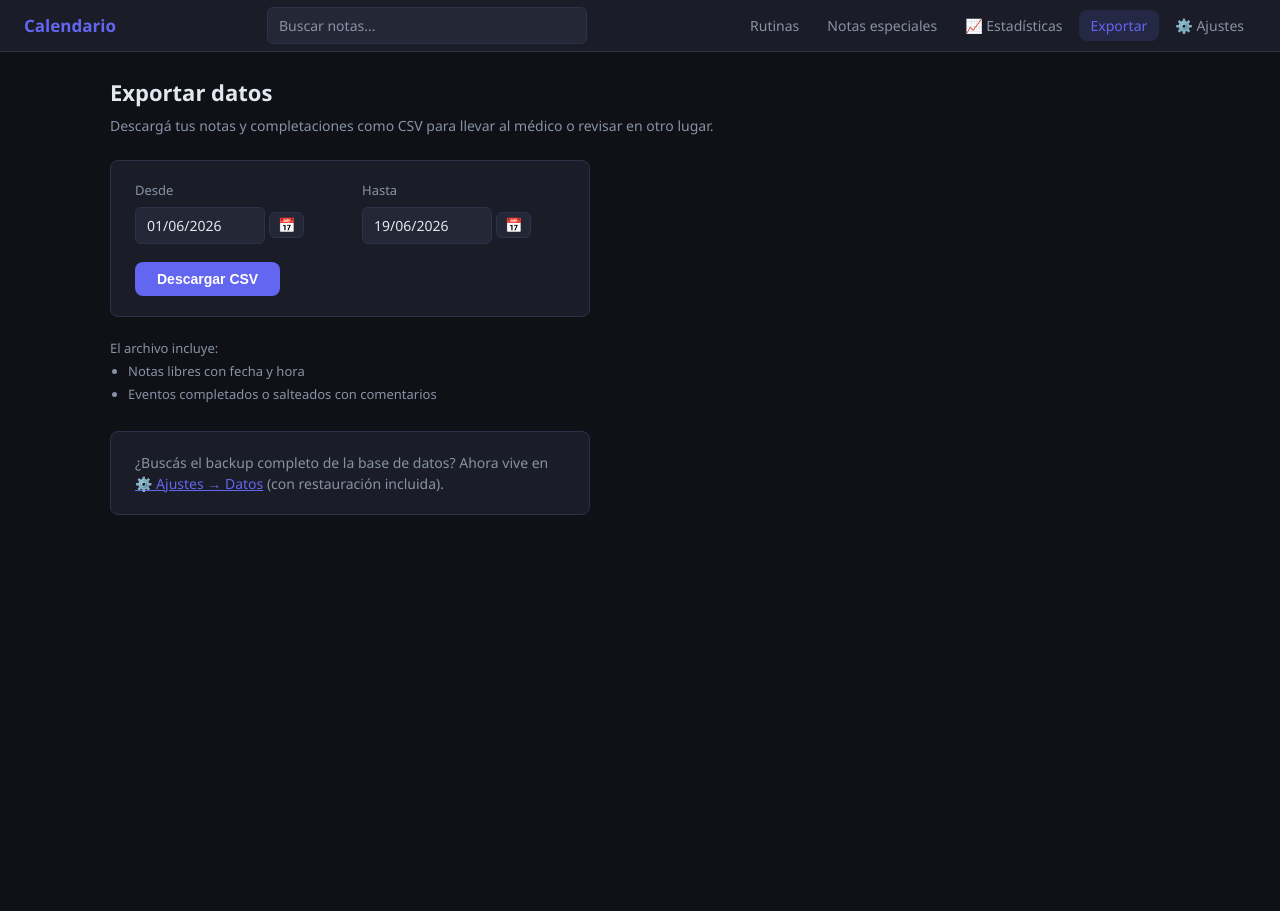
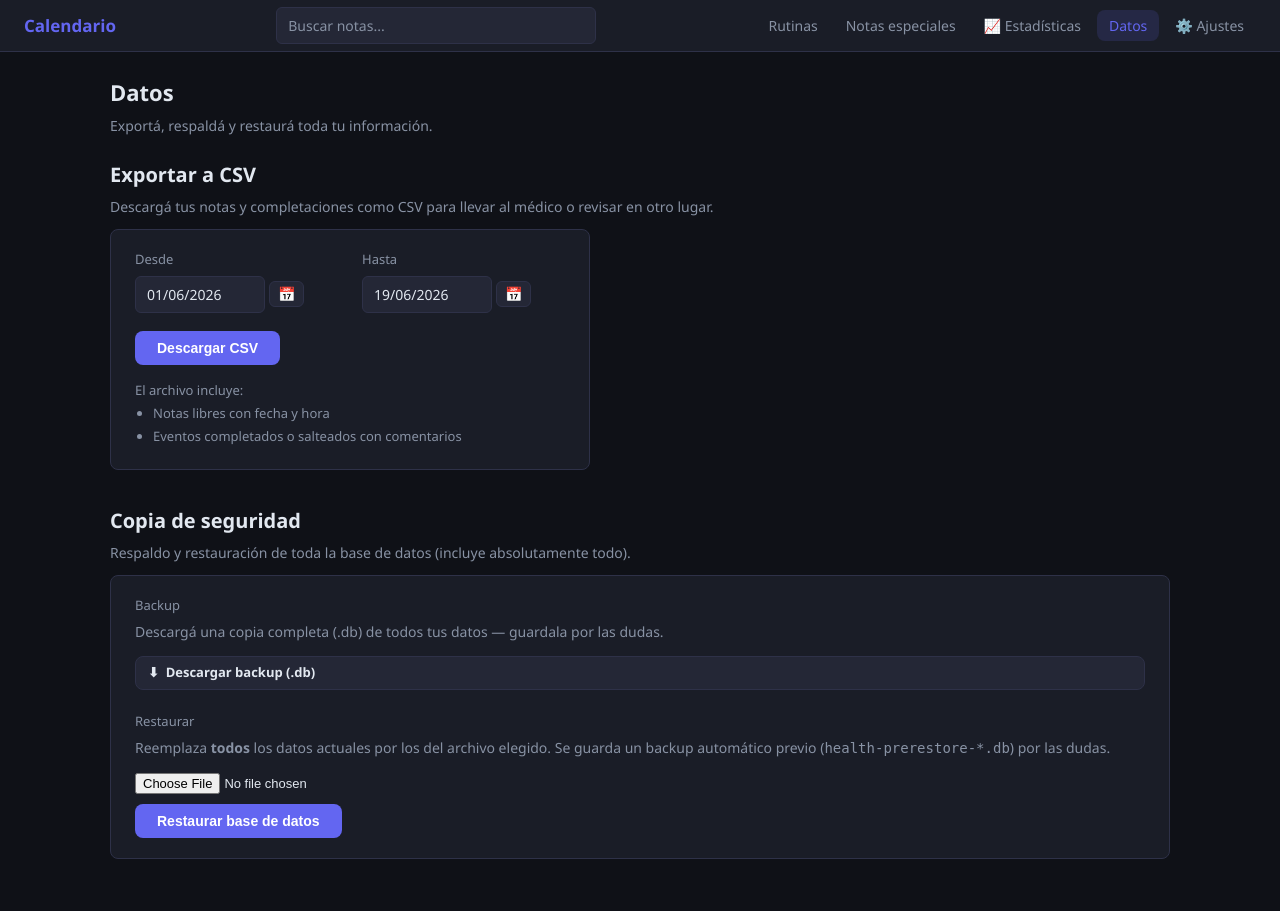
Before and after one commit to LDsAragon/health-tracker, a Flask app: page /export in a window 1280 px wide. Before the commit the page ends 515 px from the top, so only its background shows below. Run offline with Flask 3, Linux system fonts and the light colour scheme; data that the repository does not hold is empty.

Commit message:
datos: unificar exportar+backup+restaurar en un solo tab 'Datos' (ex Exportar), ocultable via show_export; sacar backup/restore de Ajustes

```diff
--- a/routes/main.py
+++ b/routes/main.py
@@ -118,8 +118,7 @@ def week_view(date_str):
 @bp.route("/ajustes")
 def settings_view():
     return render_template("settings.html", themes=THEMES,
-                           back=safe_back(request.args.get("back")),
-                           datos=request.args.get("datos"))
+                           back=safe_back(request.args.get("back")))
 
 
 @bp.route("/ajustes/guardar", methods=["POST"])
@@ -212,7 +211,8 @@ def charts_delete(chart_id):
 def export_view():
     today = date.today().isoformat()
     first_of_month = date.today().replace(day=1).isoformat()
-    return render_template("export.html", today=today, first_of_month=first_of_month)
+    return render_template("export.html", today=today, first_of_month=first_of_month,
+                           datos=request.args.get("datos"))
 
 
 @bp.route("/export/download")
@@ -281,7 +281,7 @@ def restore_upload():
     import os, tempfile
     f = request.files.get("dbfile")
     if not f or not f.filename:
-        return redirect(url_for("main.settings_view", datos="err-nofile"))
+        return redirect(url_for("main.export_view", datos="err-nofile"))
     base = os.path.dirname(os.path.abspath(db.db_path())) or "."
     fd, tmp = tempfile.mkstemp(suffix=".db", dir=base)   # mismo dir → os.replace atómico
     os.close(fd)
@@ -292,7 +292,7 @@ def restore_upload():
         for p in (tmp, tmp + "-wal", tmp + "-shm"):
             if os.path.exists(p):
                 os.remove(p)
-    return redirect(url_for("main.settings_view", datos="ok" if ok else "err-invalid"))
+    return redirect(url_for("main.export_view", datos="ok" if ok else "err-invalid"))
 
 
 # ── Search ─────────────────────────────────────────────────────────────────────
--- a/templates/base.html
+++ b/templates/base.html
@@ -37,8 +37,8 @@
       {% endif %}
       {% if settings.show_export != 'hide' %}
       <a href="{{ url_for('main.export_view') }}"
-         class="nav-link {% if request.endpoint in ('main.export_view', 'main.export_download') %}active{% endif %}">
-        Exportar
+         class="nav-link {% if request.endpoint in ('main.export_view', 'main.export_download', 'main.backup_download', 'main.restore_upload') %}active{% endif %}">
+        Datos
       </a>
       {% endif %}
       <a href="{{ url_for('main.settings_view', back=request.full_path) }}"
--- a/templates/export.html
+++ b/templates/export.html
@@ -1,13 +1,26 @@
 {% extends "base.html" %}
 {% from "_macros.html" import date_field %}
-{% block title %}Exportar datos{% endblock %}
+{% block title %}Datos{% endblock %}
 
 {% block content %}
 <div class="page-top">
-  <h1 class="page-title">Exportar datos</h1>
+  <h1 class="page-title">Datos</h1>
+  <p class="page-sub">Exportá, respaldá y restaurá toda tu información.</p>
+</div>
+
+{% if datos == 'ok' %}
+<div class="datos-banner datos-ok">✓ Base de datos restaurada correctamente.</div>
+{% elif datos == 'err-invalid' %}
+<div class="datos-banner datos-err">✗ El archivo no es una base de datos válida de la app. No se cambió nada.</div>
+{% elif datos == 'err-nofile' %}
+<div class="datos-banner datos-err">✗ No seleccionaste ningún archivo.</div>
+{% endif %}
+
+<!-- Exportar a CSV -->
+<div class="page-top" style="margin-bottom:12px;">
+  <h2 class="page-title" style="font-size:20px;">Exportar a CSV</h2>
   <p class="page-sub">Descargá tus notas y completaciones como CSV para llevar al médico o revisar en otro lugar.</p>
 </div>
-
 <div class="export-form-wrap">
   <form class="export-form" action="{{ url_for('main.export_download') }}" method="GET">
     <div class="field-row">
@@ -22,21 +35,36 @@
     </div>
     <button type="submit" class="btn-primary">Descargar CSV</button>
   </form>
+  <div class="export-info" style="margin-top:14px;">
+    <p>El archivo incluye:</p>
+    <ul>
+      <li>Notas libres con fecha y hora</li>
+      <li>Eventos completados o salteados con comentarios</li>
+    </ul>
+  </div>
 </div>
 
-<div class="export-info">
-  <p>El archivo incluye:</p>
-  <ul>
-    <li>Notas libres con fecha y hora</li>
-    <li>Eventos completados o salteados con comentarios</li>
-  </ul>
+<!-- Backup / Restore de la base de datos completa -->
+<div class="page-top" style="margin-top:36px;margin-bottom:12px;">
+  <h2 class="page-title" style="font-size:20px;">Copia de seguridad</h2>
+  <p class="page-sub">Respaldo y restauración de toda la base de datos (incluye absolutamente todo).</p>
 </div>
+<div class="rec-form-wrap">
+  <div class="field-group">
+    <label>Backup</label>
+    <p class="page-sub" style="margin:0 0 8px;">Descargá una copia completa (.db) de todos tus datos — guardala por las dudas.</p>
+    <a href="{{ url_for('main.backup_download') }}" class="back-link" style="display:inline-flex;">⬇&nbsp; Descargar backup (.db)</a>
+  </div>
 
-<div class="export-form-wrap" style="margin-top:24px;">
-  <p style="font-size:14px; color:var(--muted);">
-    ¿Buscás el backup completo de la base de datos? Ahora vive en
-    <a href="{{ url_for('main.settings_view') }}" style="color:var(--accent);text-decoration:underline;">⚙️ Ajustes → Datos</a>
-    (con restauración incluida).
-  </p>
+  <div class="field-group" style="margin-top:22px;">
+    <label for="dbfile">Restaurar</label>
+    <p class="page-sub" style="margin:0 0 8px;">Reemplaza <b>todos</b> los datos actuales por los del archivo elegido. Se guarda un backup automático previo (<code>health-prerestore-*.db</code>) por las dudas.</p>
+    <form method="POST" action="{{ url_for('main.restore_upload') }}" enctype="multipart/form-data"
+          onsubmit="return confirm('Esto reemplaza TODA la base de datos actual por la del archivo. ¿Continuar?');">
+      <input type="file" name="dbfile" accept=".db,.sqlite,.sqlite3" required
+             style="font-size:13px;margin-bottom:10px;display:block;color:var(--text);">
+      <button type="submit" class="btn-primary">Restaurar base de datos</button>
+    </form>
+  </div>
 </div>
 {% endblock %}
```
Also changed, not shown: templates/settings.html (+2 -34 lines).
